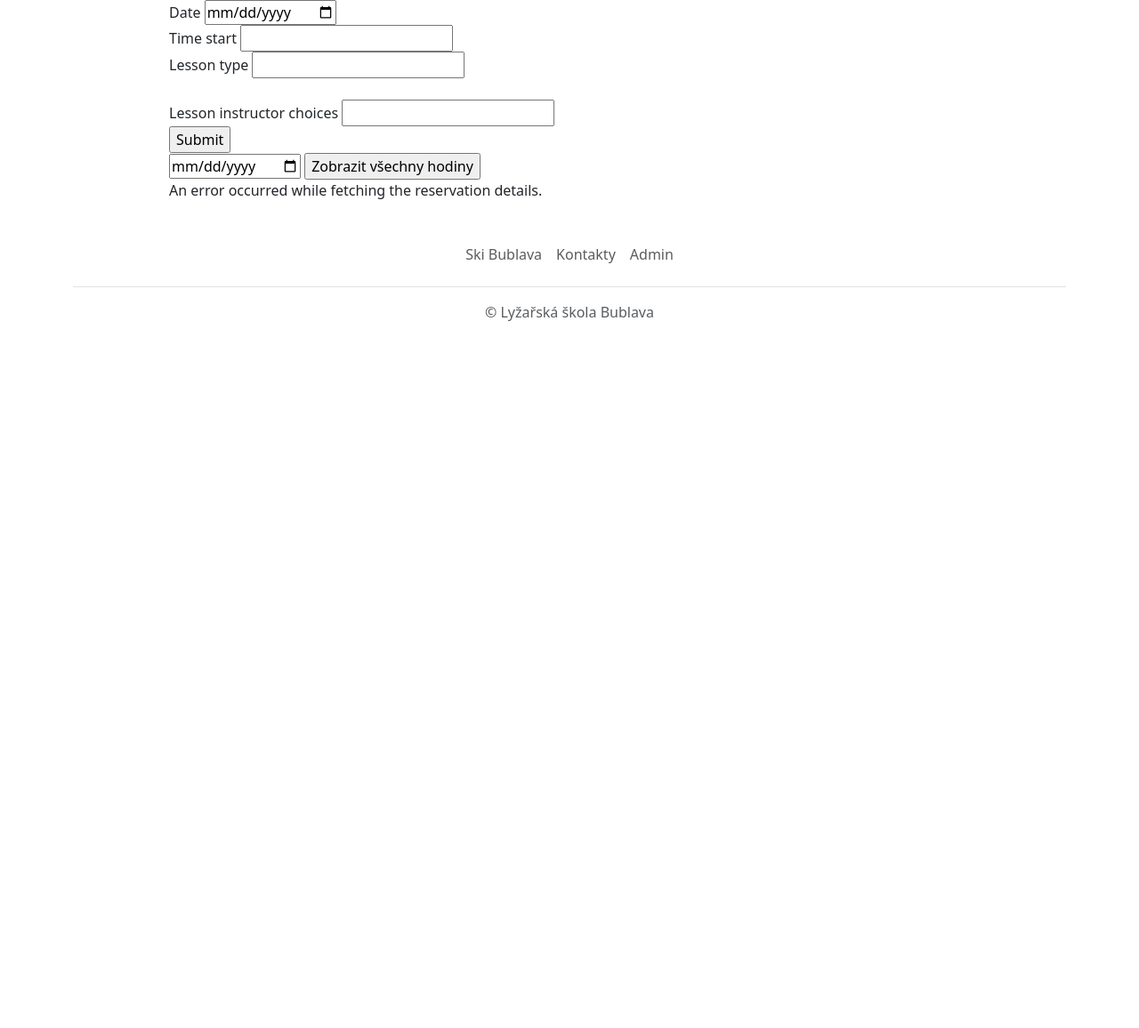
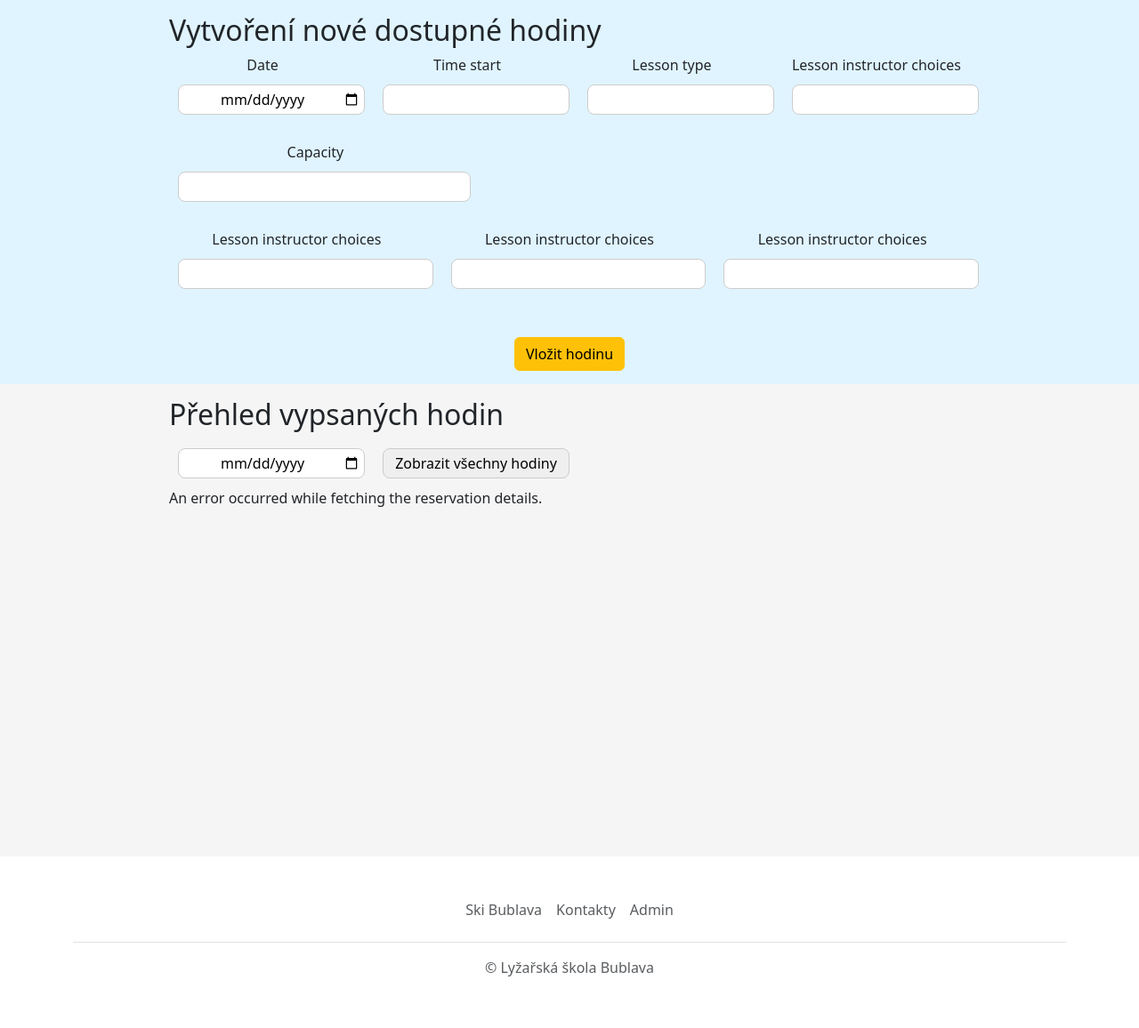
Before and after one commit to petrstipek/Rezervacni_webova_aplikace, a Python web app: template flaskr/templates/blog/admin/lessons_admin.html in a window 1280 px wide. Shown: the part 137-1293 px from the top of the page at 89% size. Before the commit the page ends 498 px from the top, so only its background shows below. Run offline with Jinja, Linux system fonts and the light colour scheme; the template is opened without the code that fills it, so the values that code supplies are empty, except form fields; tables that the repository leaves empty hold one stand-in row (values such as "Sample post"); form fields are guessed from the names that the template uses; some libraries are stand-ins or nearby versions.

Commit message:
Admin lessons styling

```diff
--- a/flaskr/forms.py
+++ b/flaskr/forms.py
@@ -68,6 +68,7 @@
     lesson_instructor_choices3 = SelectField("Instruktor 3", choices = [], validators=[Optional()])
     lesson_instructor_choices4 = SelectField("Instruktor 4", choices = [], validators=[Optional()])
     submit = SubmitField(label="Vložit hodinu")
+    date2 = DateField('Datum', validators=[Optional()], format='%Y-%m-%d')
 
 class InstructorInsertForm(FlaskForm):
     name = StringField(label="Jméno", validators=[Length(min=2, max=30), DataRequired()])
--- a/flaskr/static/css/style_admin.css
+++ b/flaskr/static/css/style_admin.css
@@ -37,7 +37,8 @@
     text-align: center;
 }
 
-.containers-reservations input {
+.containers-reservations input,
+select {
     border-radius: 8px;
     border: 1px solid #ccc;
     padding: 4px;
@@ -124,3 +125,60 @@
 .table-all-reservations {
     height: 310px;
 }
+
+.lessons-admin-grid {
+    display: flex;
+    flex-direction: column;
+    gap: 20px;
+}
+
+.horizontal-fields-container-admin-lessons {
+    display: flex;
+    justify-content: space-between;
+    flex-wrap: wrap;
+}
+
+.additional-parametrs {
+    display: flex;
+    justify-content: space-between;
+    flex-wrap: wrap;
+}
+
+.lessons-admin-grid .horizontal-fields-container-admin-lessons {
+    display: flex;
+    flex-wrap: wrap;
+    gap: 20px;
+}
+
+.capacity-lessons {
+    max-width: 50%;
+}
+
+.containers-lessons {
+    text-align: center;
+    flex: 1;
+    min-width: 200px;
+}
+
+.containers-lessons input,
+select {
+    border-radius: 8px;
+    border: 1px solid #ccc;
+    padding: 4px;
+    width: 100%;
+    box-sizing: border-box;
+    text-align: center;
+    margin: 10px
+}
+
+.table-all-lessons {
+    height: 400px;
+}
+
+.invisible-label {
+    display: block;
+    visibility: hidden;
+    height: auto;
+    margin: 0;
+    padding: 0;
+}
--- a/flaskr/static/js/admin_pages.js
+++ b/flaskr/static/js/admin_pages.js
@@ -3,20 +3,6 @@
     var perPage = 7;
     var totalPages = 0;
     var selectedDate = null;
-
-    const lessonTypeSelect = document.getElementById('lesson_type');
-    const additionalField1Container = document.getElementById('div_lesson_capacity');
-    const additionalField2Container = document.getElementById('div_additional_instructors');
-
-    lessonTypeSelect.addEventListener('change', function () {
-        if (this.value === 'ind') {
-            additionalField1Container.style.display = 'none';
-            additionalField2Container.style.display = 'none';
-        } else if (this.value === 'group') {
-            additionalField1Container.style.display = '';
-            additionalField2Container.style.display = '';
-        }
-    });
 
     $(document).on('change', '#lessonDate', function () {
         console.log("button clicked")
@@ -50,7 +36,7 @@
                     return;
                 }
 
-                var table = $('<table></table>').addClass('lessons-table');
+                var table = $('<table></table>').addClass('reservation-table');
                 var thead = $('<thead></thead>');
                 var tbody = $('<tbody></tbody>');
                 var headerRow = $('<tr></tr>');
@@ -58,7 +44,7 @@
                 $.each(response.lessons[0], function (key) {
                     headerRow.append($('<th></th>').text(key));
                 });
-
+                headerRow.append($('<th></th>').text('Odstranění výuky'));
                 thead.append(headerRow);
 
                 $.each(response.lessons, function (index, lesson) {
@@ -69,7 +55,7 @@
                         }
                         row.append($('<td></td>').text(value));
                     });
-                    row.append($(`<td><button onclick="deleteLesson(${lesson.ID_hodiny})">Smazání hodiny</button></td>`));
+                    row.append($(`<td><button class="deleteReservation" onclick="deleteLesson(${lesson.ID_hodiny})">Smazání hodiny</button></td>`));
                     tbody.append(row);
                 });
 
@@ -141,5 +127,19 @@
         return `${day}.${month}.${year}`;
     }
 
+    function toggleFields() {
+        var selectedType = $('#lesson_type').val();
+        if (selectedType === 'ind') {
+            $('#div_lesson_capacity input, #div_additional_instructors input').prop('disabled', true);
+            $('#div_lesson_capacity select, #div_additional_instructors select').prop('disabled', true);
+        } else if (selectedType === 'group') {
+            $('#div_lesson_capacity input, #div_additional_instructors input').prop('disabled', false);
+            $('#div_lesson_capacity select, #div_additional_instructors select').prop('disabled', false);
+        }
+    }
+
+    toggleFields();
+    $('#lesson_type').change(toggleFields);
+
     fetchLessons(currentPage);
 });
--- a/flaskr/templates/blog/admin/lessons_admin.html
+++ b/flaskr/templates/blog/admin/lessons_admin.html
@@ -8,49 +8,88 @@
 {% endblock %}
 
 {% block body %}
-<section class="section_blue global-margin">
+<section class="section-blue">
+    <div class="global-margin">
         <form method="post" action="{{ url_for('administration.lessons_admin') }}">
             {{ form.hidden_tag() }}
-        <div class="horizontal-fields-container">
+            <h2>Vytvoření nové dostupné hodiny</h2>
+            <div class="lessons-admin-grid">
+                <div class="horizontal-fields-container-admin-lessons">
+                    <div class="containers-lessons">
                         <label for="date">{{ form.date.label }}</label>
                         {{ form.date }}
-            <br>
+                    </div>
+                    <div class="containers-lessons">
                         <label for="time_start">{{ form.time_start.label }}</label>
                         {{ form.time_start }}
                         {% if form.time_start.errors %}
                         <div class="errors">{{ form.time_start.errors[0] }}</div>
                         {% endif %}
-            <br>
+                    </div>
+                    <div class="containers-lessons">
                         <label for="lesson_type">{{ form.lesson_type.label }}</label>
                         {{ form.lesson_type(id="lesson_type") }}
-            <br>
-            <div id="div_lesson_capacity" style="display: none;">
+                    </div>
+                    <div class="containers-lessons">
+                        <label for="lesson_instructor_choices">{{ form.lesson_instructor_choices.label }}</label>
+                        {{ form.lesson_instructor_choices }}
+                    </div>
+                </div>
+                <div class="horizontal-fields-container-admin-lessons additional-parametrs">
+                    <div id="div_lesson_capacity" class="capacity-lessons">
+                        <div class="containers-lessons">
                             <label for="capacity">{{ form.capacity.label }}</label>
                             {{ form.capacity }}
                         </div>
-            <div id="div_additional_instructors" style="display: none;">
+                    </div>
+                    <div id="div_additional_instructors">
+                        <div class="horizontal-fields-container-admin-lessons">
+                            <div class="containers-lessons">
                                 <label for="lesson_instructor_choices2">{{ form.lesson_instructor_choices2.label }}</label>
                                 {{ form.lesson_instructor_choices2 }}
-                <br>
+                            </div>
+                            <div class="containers-lessons">
                                 <label for="lesson_instructor_choices3">{{ form.lesson_instructor_choices3.label }}</label>
                                 {{ form.lesson_instructor_choices3 }}
-                <br>
+                            </div>
+                            <div class="containers-lessons">
                                 <label for="lesson_instructor_choices4">{{ form.lesson_instructor_choices4.label }}</label>
                                 {{ form.lesson_instructor_choices4 }}
                             </div>
-            <br>
-            <label for="lesson_instructor_choices">{{ form.lesson_instructor_choices.label }}</label>
-            {{ form.lesson_instructor_choices }}
                         </div>
-        {{ form.submit }}
+                    </div>
+                    <div class="containers-lessons">
+                        <label class="invisible-label" aria-hidden="true">schovane pole</label>
+                        <button class="btn btn-warning" type="submit">Vložit hodinu</button>
+                    </div>
+                </div>
+            </div>
             </form>
+    </div>
 </section>
 
-<section class="section_white global-margin">
+<section class="section-grey">
+    <div class="global-margin">
+        <h2>Přehled vypsaných hodin</h2>
+        <div class="lessons-admin-grid">
+            <div class="horizontal-fields-container-admin-lessons">
+                <div class="containers-lessons">
                     <input type="date" id="lessonDate" name="lessonDate">
+                </div>
+                <div class="containers-lessons">
                     <input type="button" id="allLessons" name="allLessons" value="Zobrazit všechny hodiny">
-    <div id="lessonsAll"></div>
-    <div id="paginationControls"></div>
+                </div>
+                <div class="containers-lessons" style="visibility: hidden;">
+                    <input type="date" id="lessonDate" name="lessonDate">
+                </div>
+                <div class="containers-lessons" style="visibility: hidden;">
+                    <input type="date" id="lessonDate" name="lessonDate">
+                </div>
+            </div>
+        </div>
+        <div id="lessonsAll" class="table-all-lessons"></div>
+        <div id="paginationControls" class="pagination-controls"></div>
+    </div>
 </section>
 
 <script src="{{ url_for('static', filename='js/admin_pages.js') }}"></script>
--- a/flaskr/templates/blog/user/reservation_check.html
+++ b/flaskr/templates/blog/user/reservation_check.html
@@ -17,7 +17,7 @@
                         {{ form.reservation_id(id="reservation_id") }}
                     </div>
                     <div class="field-container-res-check">
-                        <label class="invisible-label" aria-hidden="true">adsfs</label>
+                        <label class="invisible-label" aria-hidden="true">schovane pole</label>
                         <button class="btn btn-warning" type="submit">Zkontrolovat rezervaci</button>
                     </div>
                 </div>
```
Also changed, not shown: flaskr/administration/administration.py (+6 -5 lines), instance/flaskr.sqlite. Lines whose indentation alone changed are shown as unchanged.
